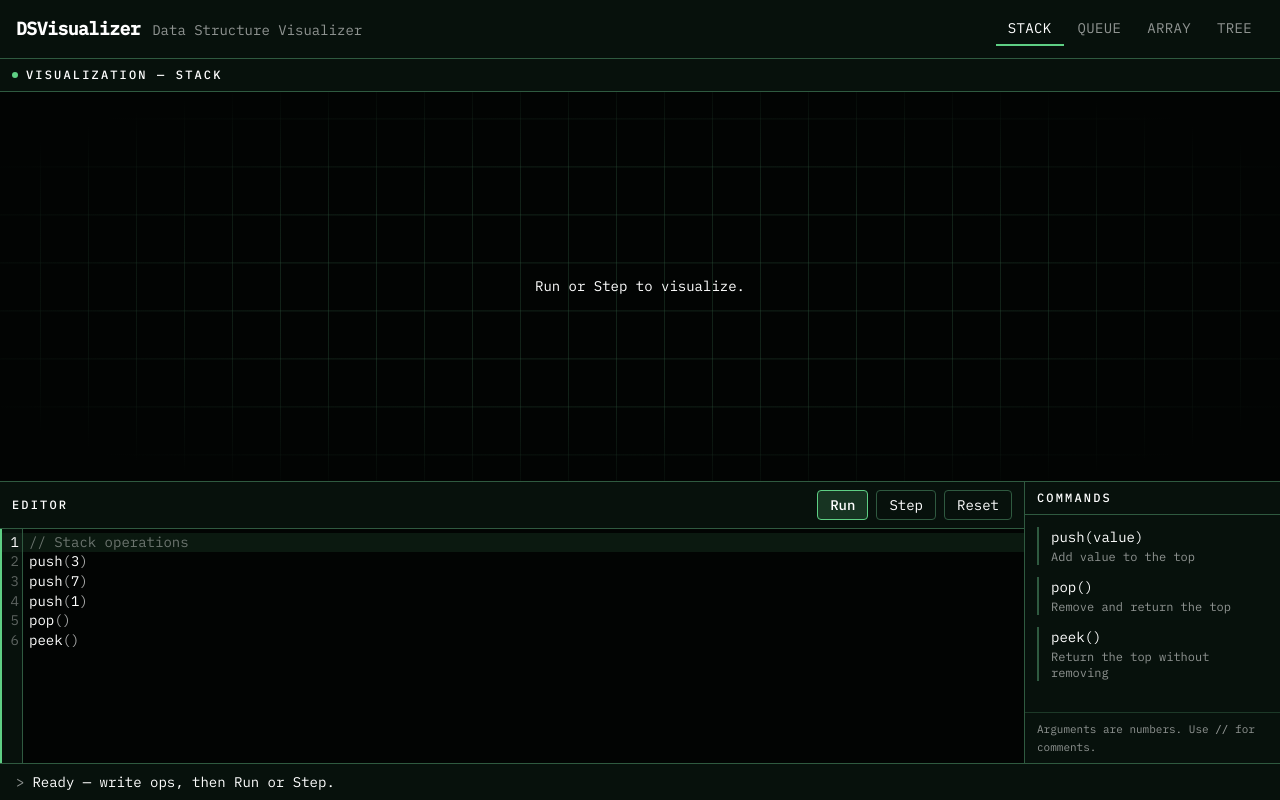
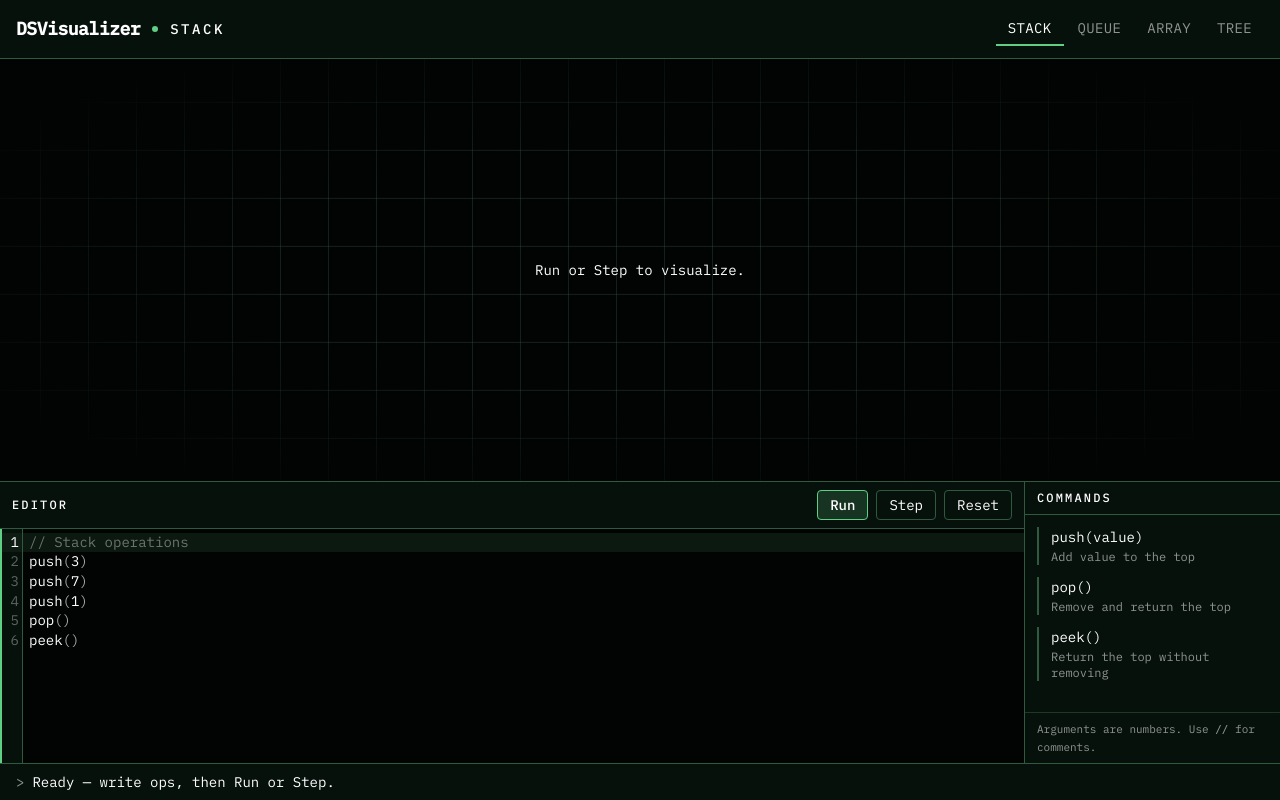
Before and after one commit to dolevpeleg1/DSVisualizer, a React (Vite) app: page /app in a window 1280 px wide. Built offline with nearby package versions, Linux system fonts and the light colour scheme.

Commit message:
top nav styling fixed

```diff
--- a/src/pages/VisualizerPage.tsx
+++ b/src/pages/VisualizerPage.tsx
@@ -225,16 +225,20 @@ export function VisualizerPage() {
   return (
     <div className="flex h-full min-h-0 flex-col bg-[var(--bg)] font-[family-name:var(--mono)] text-[var(--text)]">
       <header className="flex items-center justify-between border-b border-[var(--border)] bg-[var(--bg-panel)] px-4 py-3">
-        <div className="flex items-baseline gap-3">
+        <div className="flex items-center gap-3">
           <Link
             to="/"
             className="text-lg font-semibold tracking-tight text-[var(--text)] transition-opacity hover:opacity-80"
           >
             DSVisualizer
           </Link>
-          <span className="hidden text-sm text-[var(--text)] opacity-55 sm:inline">
-            Data Structure Visualizer
-          </span>
+          <span
+            aria-hidden
+            className="inline-block h-1.5 w-1.5 rounded-full bg-[var(--accent)]"
+          />
+          <h1 className="text-sm font-medium uppercase tracking-[0.18em] text-[var(--text)]">
+            {structure}
+          </h1>
         </div>
         <nav className="flex gap-0.5" aria-label="Data structure">
           {STRUCTURES.map((name) => (
@@ -256,15 +260,6 @@ export function VisualizerPage() {
 
       <div className="flex min-h-0 flex-1 flex-col">
         <section className="flex min-h-0 flex-[3] flex-col">
-          <div className="flex items-center gap-2 border-b border-[var(--border)] bg-[var(--bg-panel)] px-3 py-2">
-            <span
-              aria-hidden
-              className="inline-block h-1.5 w-1.5 rounded-full bg-[var(--accent)]"
-            />
-            <h2 className="text-xs font-medium uppercase tracking-[0.18em] text-[var(--text)]">
-              Visualization — {structure}
-            </h2>
-          </div>
           <div
             className="relative flex min-h-0 flex-1 items-center justify-center bg-[var(--bg)] p-6"
             style={{
```
